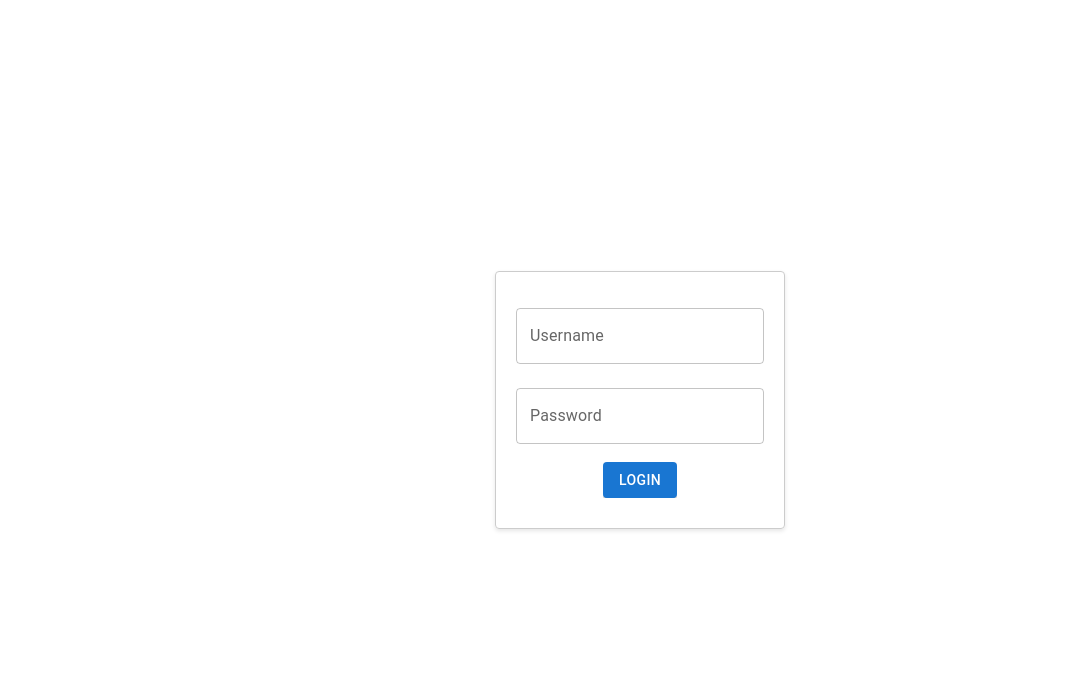
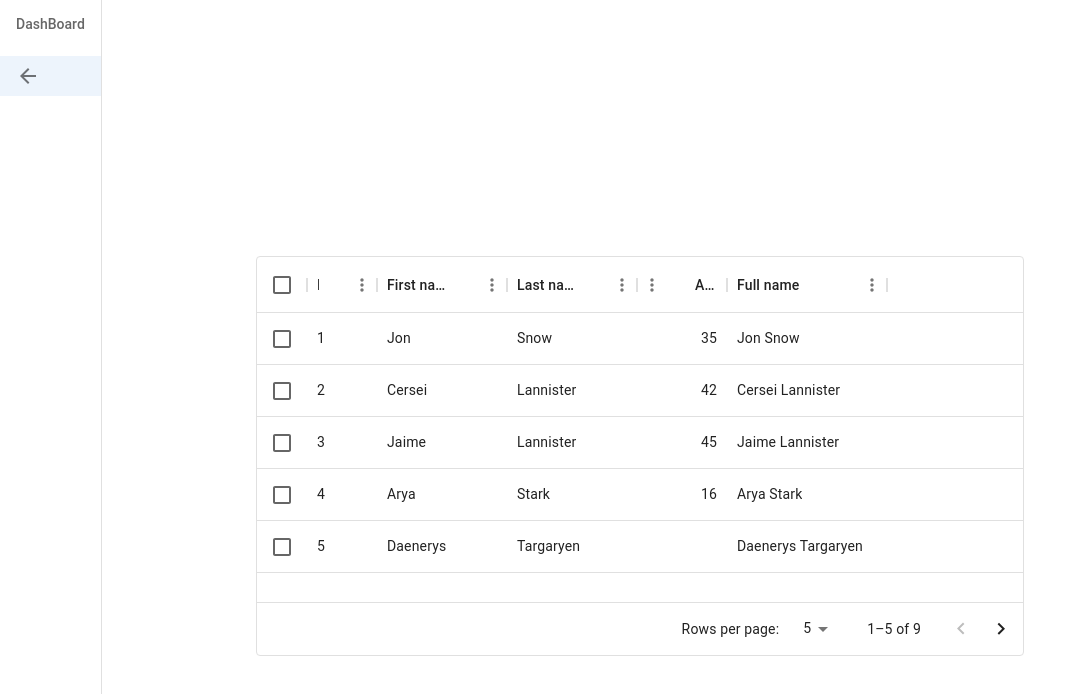
Before and after one commit to KIN1019/HorseData, a React (Create React App) app in the folder frontend/: page /Dashboard in a window 1280 px wide. Shown: the top 694 px of the page, without its empty margins (0-1087 px from the left). Built offline with nearby package versions, Linux system fonts and the light colour scheme.

Commit message:
react router

```diff
--- a/frontend/src/App.tsx
+++ b/frontend/src/App.tsx
@@ -2,13 +2,20 @@
 import logo from './logo.svg';
 import './App.css';
 import { HorseView } from './view/HorseView';
+import { Route, Routes } from 'react-router-dom';
+import { DashboardView } from './view/DashboardView';
 
 function App() {
   return (
-    <div className="App">
-        <HorseView/>
-    </div>
-
+    // <div className="App">
+    //     <HorseView/>
+    // </div>
+    <>
+      <Routes>
+        <Route path='/' element={<HorseView/>} />
+        <Route path='/dashboard' element={<DashboardView/>} />
+      </Routes>
+    </>
   );
 }
 
--- a/frontend/src/index.tsx
+++ b/frontend/src/index.tsx
@@ -17,7 +17,7 @@
     loader: App,
     children: [
       {
-        path: "/Dashboard",
+        path: "/dashboard",
         element: <DashboardView />,
         // loader: dashboardLoader,
       },
```
